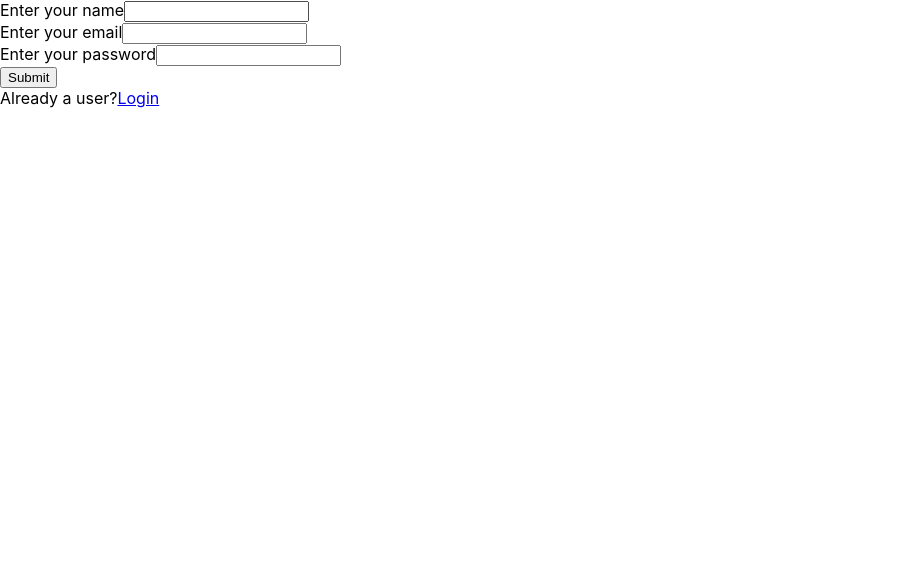
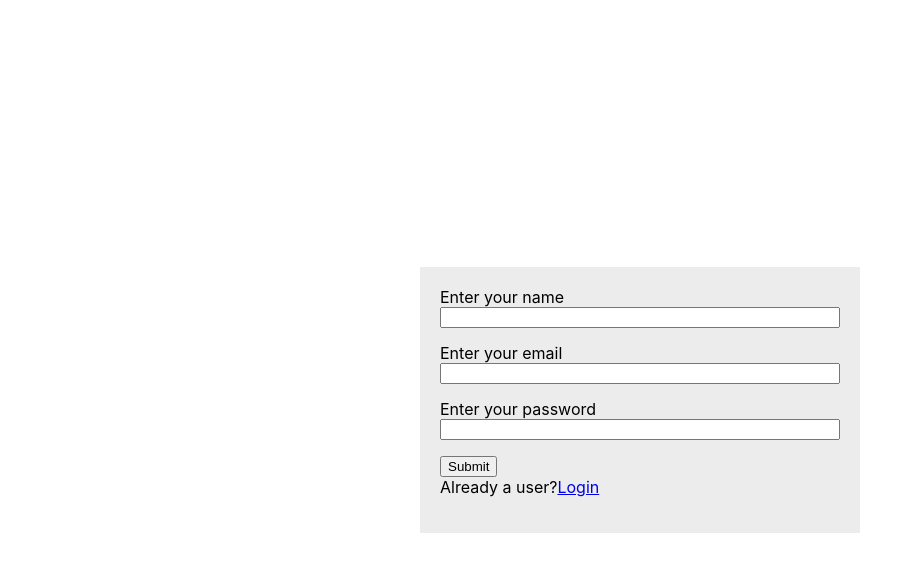
Before and after one commit to ecspetra/moviebase, a React (Create React App) app: page /register in a window 1280 px wide. Shown: the top 572 px of the page, without its empty margins (0-923 px from the left). Built offline with nearby package versions, Linux system fonts and the light colour scheme.

Commit message:
Form validation

```diff
--- a/package.json
+++ b/package.json
@@ -11,6 +11,7 @@
     "react-dom": "^18.2.0",
     "react-router-dom": "^6.3.0",
     "react-scripts": "5.0.1",
+    "sass": "^1.53.0",
     "web-vitals": "^2.1.4"
   },
   "scripts": {
--- a/src/components/App/App.js
+++ b/src/components/App/App.js
@@ -1,4 +1,4 @@
-import './App.css';
+import './App.scss';
 
 function App() {
   return (
--- /dev/null
+++ b/src/components/App/App.scss
@@ -0,0 +1,16 @@
+.registration-form {
+    width: 100%;
+    max-width: 400px;
+    background-color: #ececec;
+    position: absolute;
+    top: 50%;
+    left: 50%;
+    transform: translate(-50%, -50%);
+    padding: 20px;
+
+    &__field {
+        display: flex;
+        flex-direction: column;
+        margin-bottom: 15px;
+    }
+}
--- a/src/components/Auth/Register.js
+++ b/src/components/Auth/Register.js
@@ -1,6 +1,5 @@
-import React, {useState} from "react";
+import React, { useState, useEffect } from "react";
 import { Link } from "react-router-dom";
-//import firebase from 'firebase/compat/app';
 import { getAuth, createUserWithEmailAndPassword } from "firebase/auth";
 
 const Register = () => {
@@ -22,29 +21,43 @@ const Register = () => {
         setUserPassword(event.target.value);
     }
 
-    // const isFormEmpty = (userName, userEmail, userPassword) => {
-    //     console.log(userName, userEmail, userPassword);
-    //     //return !userName.length || !userEmail.length || !userPassword.length;
-    // }
+    useEffect(() => {
+        console.log(formError);
+    }, [formError]);
 
-    const isFormValid = (userName, userEmail, userPassword) => {
-        if (!userName.length || !userEmail.length || !userPassword.length) {
+    const isFormEmpty = (userName, userEmail, userPassword) => {
+        return !userName.length || !userEmail.length || !userPassword.length;
+    }
+
+    const isPasswordValid = (userPassword) => {
+        if (userPassword.length < 10 || userPassword.length > 20) {
+            return false;
+        } else {
+            return true;
+        }
+    }
+
+    const isFormValid = () => {
+        if (isFormEmpty(userName, userEmail, userPassword)) {
             setFormError('Form is empty');
-        } else if (userPassword.length > 10 && userPassword.length < 20) {
-            setFormError('Password must be more than 10 and less than 20 characters');
+            return false;
+        } else if (!isPasswordValid(userPassword)) {
+            setFormError('Password is invalid');
+            return false;
         } else {
-            setFormError('');
+            return true;
         }
     }
 
     const handleSubmit = (event) => {
         event.preventDefault();
-        console.log(userName, userEmail, userPassword);
-        if (isFormValid(userName, userEmail, userPassword)) {
+        if (isFormValid()) {
+            if (!userName.length || !userEmail.length || !userPassword.length) {
+                setFormError('Form is empty');
+            } else {
                 const auth = getAuth();
                 createUserWithEmailAndPassword(auth, userEmail, userPassword)
                     .then((userCredential) => {
-                    // Signed in
                         const user = userCredential.user;
                         console.log(user);
                     })
@@ -53,24 +66,24 @@ const Register = () => {
                         const errorMessage = error.message;
                         console.log(errorMessage);
                     });
-        } else {
-            console.log(formError);
+                setFormError('');
+            }
         }
     }
 
     return (
-        <form onSubmit={handleSubmit}>
-            <div>
-                <label htmlFor="username">Enter your name</label>
-                <input id="username" type="text" value={userName} onChange={handleUserNameChange} />
+        <form className="registration-form" onSubmit={handleSubmit}>
+            <div className="registration-form__field">
+                <label className="registration-form__label" htmlFor="username">Enter your name</label>
+                <input className="registration-form__input" id="username" type="text" value={userName} onChange={handleUserNameChange} />
             </div>
-            <div>
-                <label htmlFor="email">Enter your email</label>
-                <input id="email" type="text" value={userEmail} onChange={handleUserEmailChange} />
+            <div className="registration-form__field">
+                <label className="registration-form__label" htmlFor="email">Enter your email</label>
+                <input className="registration-form__input" id="email" type="text" value={userEmail} onChange={handleUserEmailChange} />
             </div>
-            <div>
-                <label htmlFor="password">Enter your password</label>
-                <input id="password" type="text" value={userPassword} onChange={handleUserPasswordChange} />
+            <div className="registration-form__field">
+                <label className="registration-form__label" htmlFor="password">Enter your password</label>
+                <input className="registration-form__input" id="password" type="text" value={userPassword} onChange={handleUserPasswordChange} />
             </div>
             <button type="submit">Submit</button>
             <div>
```
Also changed, not shown: src/components/App/App.css (deleted), 1 other file (tests, documents, lock files or other folders). Lines whose indentation alone changed are shown as unchanged.
